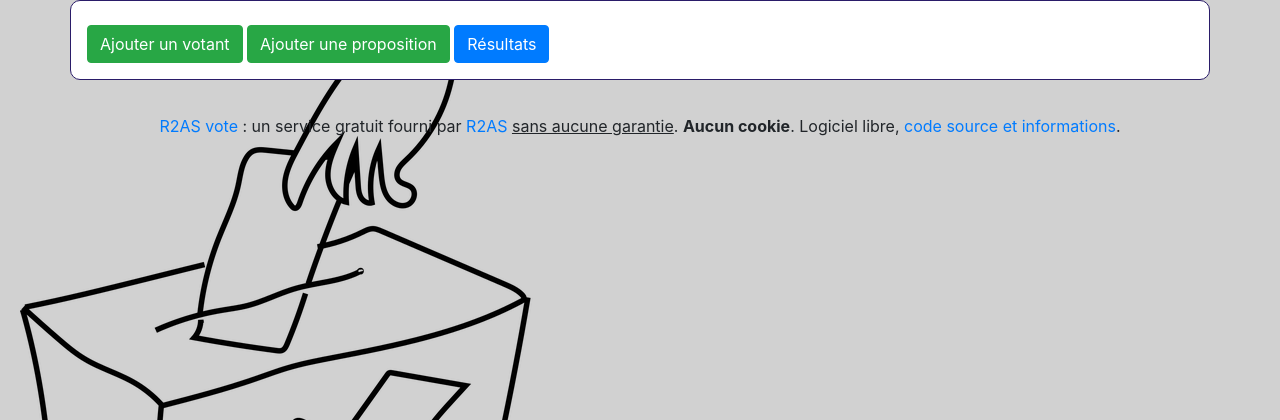
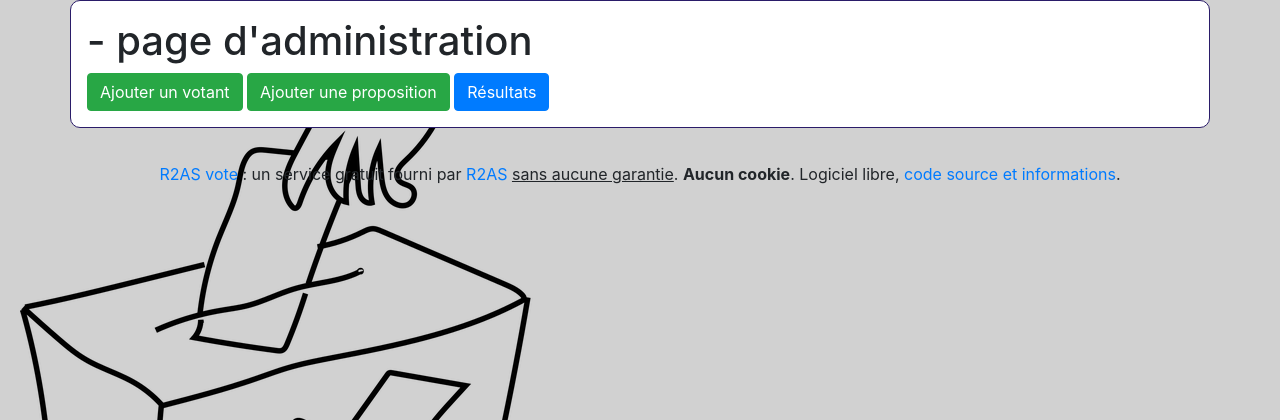
Before and after one commit to MJC-Vaugneray/r2as-vote, a Symfony app: template templates/create_vote/param_vote.html.twig in a window 1280 px wide. Shown: the part 150-570 px from the top of the page. Run offline with Twig, Linux system fonts and the light colour scheme; the template is opened without the code that fills it, so the values that code supplies are empty; some libraries are stand-ins or nearby versions.

Commit message:
Add page name

```diff
--- a/templates/create_vote/param_vote.html.twig
+++ b/templates/create_vote/param_vote.html.twig
@@ -6,7 +6,7 @@
 
 
 <div class="example-wrapper">
-    <h1>{{ event.name }}</h1>
+    <h1>{{ event.name }} - page d'administration</h1>
     <h2>{{ event.description }}</h2>
 
 <a class="btn btn-success" href="/param-users/{{ uuid }}">Ajouter un votant</a>
```
